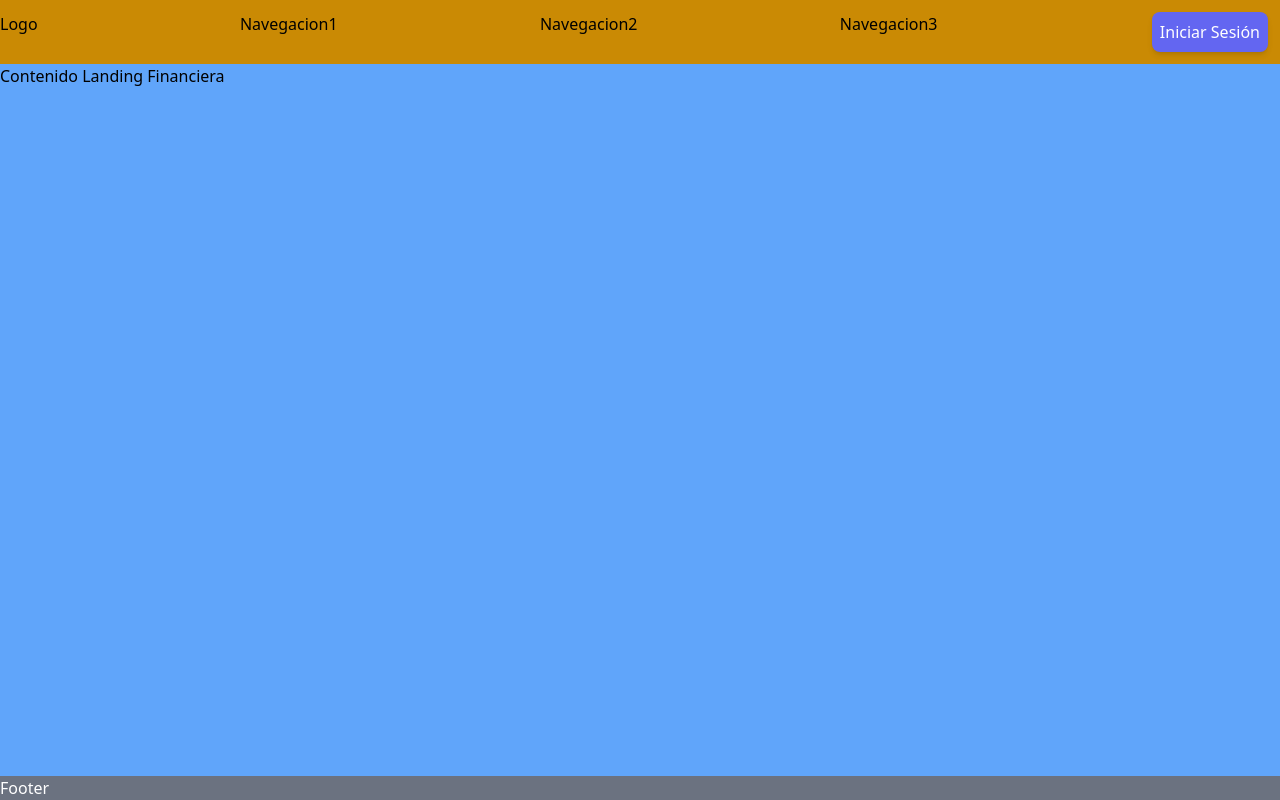
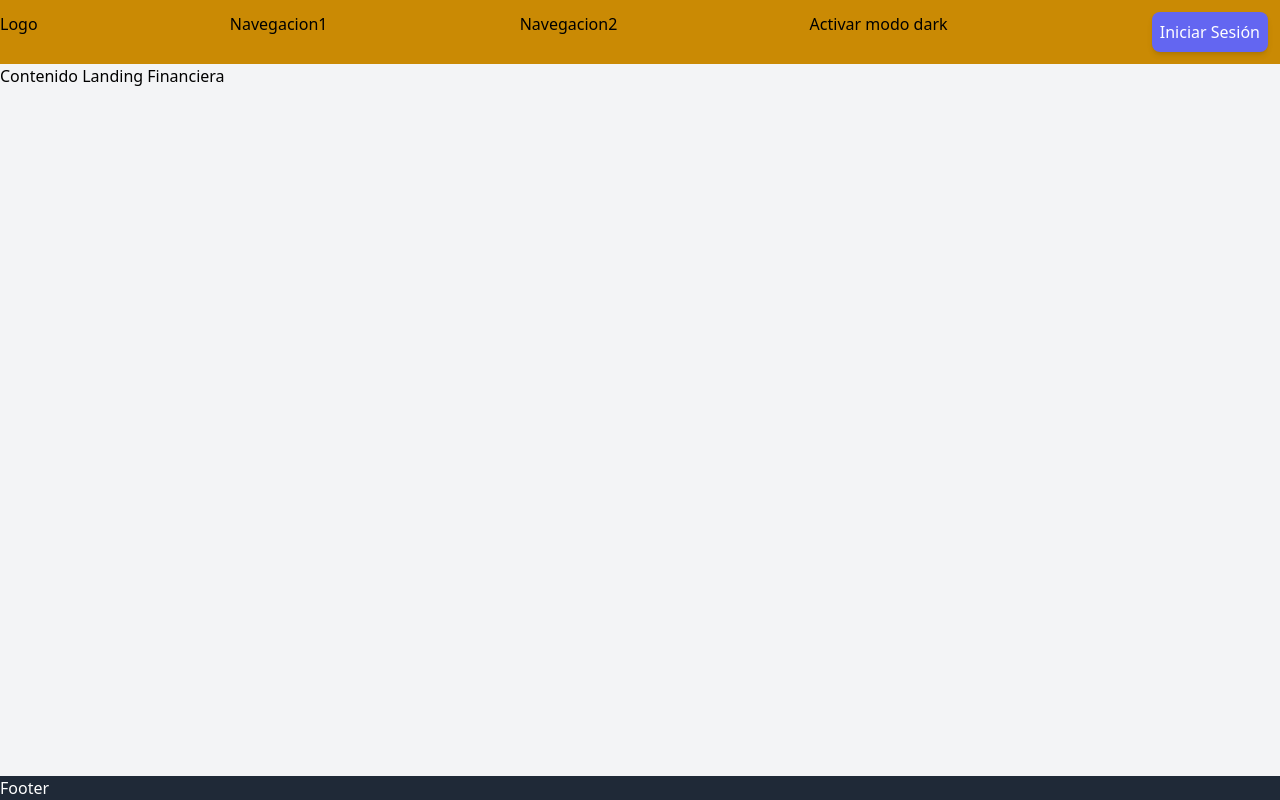
Before and after one commit to farboledafalla/Financiera, a React (Create React App) app: page / in a window 1280 px wide. Built offline with nearby package versions, Linux system fonts and the light colour scheme.

Commit message:
Se crea Contexto para funcionalidad de modo dark desde el Navbar

```diff
--- a/src/App.jsx
+++ b/src/App.jsx
@@ -1,29 +1,38 @@
 /* Importar estilos */
-import 'styles/styles.css'
+import 'styles/styles.css';
 
 /* Importar Layouts */
 import AuthLayout from 'layouts/AuthLayout';
-import PrivateLayout from 'layouts/PrivateLayout'
-import PublicLayout from 'layouts/PublicLayout'
+import PrivateLayout from 'layouts/PrivateLayout';
+import PublicLayout from 'layouts/PublicLayout';
 
 /* Importar Páginas */
-import Index from 'pages/Index'
-import Login from 'pages/auth/Login'
-import Registro from 'pages/auth/Registro'
-import IndexAdmin from 'pages/admin/IndexAdmin'
+import Index from 'pages/Index';
+import Login from 'pages/auth/Login';
+import Registro from 'pages/auth/Registro';
+import IndexAdmin from 'pages/admin/IndexAdmin';
 import Informes from 'pages/admin/Informes';
 import Anulaciones from 'pages/admin/Anulaciones';
 import Usuarios from 'pages/admin/Usuarios';
 
+// Contextos
+import { DarkModeContex } from 'context/darkMode';
+
 /* Importar manejador de rutas */
-import {
-  BrowserRouter,
-  Routes,
-  Route
-} from "react-router-dom";
+import { BrowserRouter, Routes, Route } from 'react-router-dom';
+
+// Manejo de estados
+import { useEffect, useState } from 'react';
 
 function App() {
+   const [darkMode, setDarkMode] = useState(false);
+
+   useEffect(() => {
+      console.log('Modo dark: ', darkMode);
+   }, [darkMode]);
+
    return (
+      <DarkModeContex.Provider value={{ darkMode, setDarkMode }}>
          <BrowserRouter>
             <Routes>
                <Route path='/' element={<PublicLayout />}>
@@ -41,6 +50,7 @@ function App() {
                </Route>
             </Routes>
          </BrowserRouter>
+      </DarkModeContex.Provider>
    );
 }
 
--- a/src/components/Footer.jsx
+++ b/src/components/Footer.jsx
@@ -1,11 +1,7 @@
-import React from 'react'
+import React from 'react';
 
 const Footer = () => {
-  return (
-    <div className=' bg-gray-500 text-white'>
-      Footer
-    </div>
-  )
-}
+   return <div className=' bg-gray-800 text-white'>Footer</div>;
+};
 
-export default Footer
+export default Footer;
--- a/src/components/Navbar.jsx
+++ b/src/components/Navbar.jsx
@@ -1,22 +1,35 @@
-import React from 'react'
-import { Link } from 'react-router-dom'
+import { useDarkMode } from 'context/darkMode';
+import React from 'react';
+import { Link } from 'react-router-dom';
 
 const Navbar = () => {
+   const { darkMode, setDarkMode } = useDarkMode();
+
    return (
       <nav className='bg-yellow-600'>
          <ul className='flex w-full justify-between my-3'>
             <li>Logo</li>
             <li>Navegacion1</li>
             <li>Navegacion2</li>
-        <li>Navegacion3</li>
+            <li>
+               <button
+                  onClick={() => {
+                     setDarkMode(!darkMode);
+                  }}
+               >
+                  {darkMode ? 'Desactivar' : 'Activar'} modo dark
+               </button>
+            </li>
             <li className='px-3'>
                <Link to='/auth'>
-            <button className='bg-indigo-500 p-2 text-white rounded-lg shadow-md hover:bg-indigo-800'>Iniciar Sesión</button>
+                  <button className='bg-indigo-500 p-2 text-white rounded-lg shadow-md hover:bg-indigo-800'>
+                     Iniciar Sesión
+                  </button>
                </Link>
             </li>
          </ul>
       </nav>
-  )
-}
+   );
+};
 
-export default Navbar
+export default Navbar;
--- /dev/null
+++ b/src/context/darkMode.js
@@ -0,0 +1,8 @@
+// Importar funciones
+import { createContext, useContext } from 'react';
+
+export const DarkModeContex = createContext(null);
+
+export const useDarkMode = () => {
+   return useContext(DarkModeContex);
+};
--- a/src/pages/Index.jsx
+++ b/src/pages/Index.jsx
@@ -1,11 +1,18 @@
-import React from 'react'
+import { useDarkMode } from 'context/darkMode';
+import React from 'react';
 
 const Index = () => {
-  return (
-    <div>
-      Contenido Landing Financiera
-    </div>
-  )
-}
+   const { darkMode } = useDarkMode();
 
-export default Index
+   return (
+      <div
+         className={
+            darkMode ? 'flex h-full bg-gray-900' : 'flex h-full bg-gray-100'
+         }
+      >
+         Contenido Landing Financiera
+      </div>
+   );
+};
+
+export default Index;
```
Lines whose indentation alone changed are shown as unchanged.
